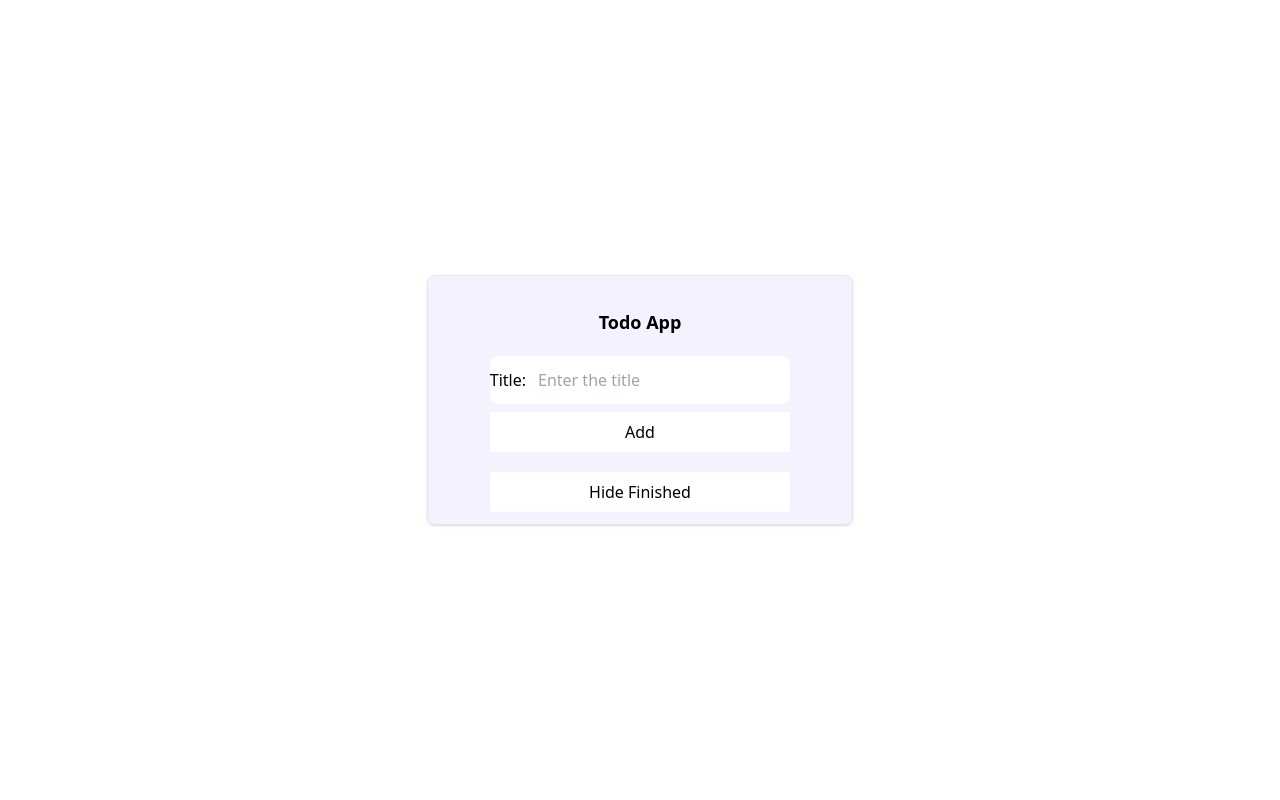
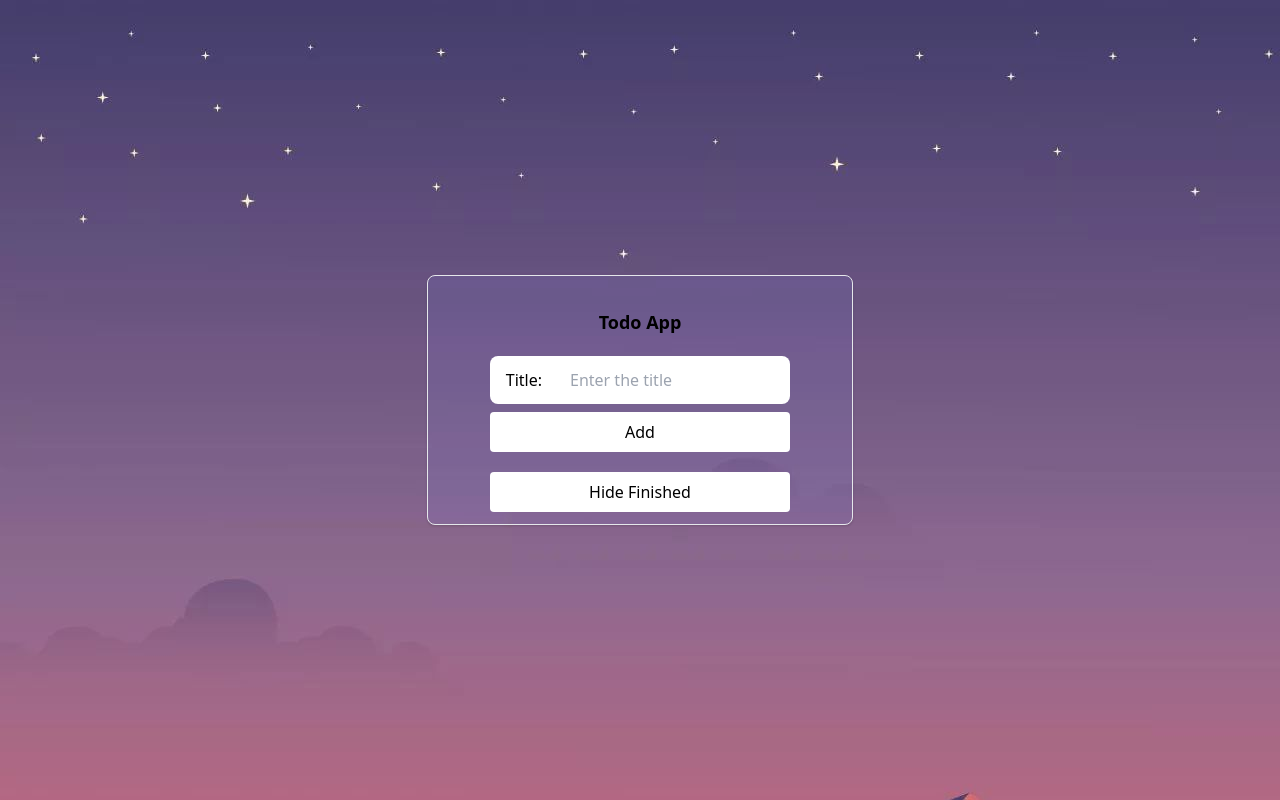
Before and after one commit to Bakautov/TODOLIST, a React (Create React App) app: page / in a window 1280 px wide. Built offline with nearby package versions, Linux system fonts and the light colour scheme.

Commit message:
Add background

```diff
--- a/src/TodoPanel.tsx
+++ b/src/TodoPanel.tsx
@@ -45,7 +45,7 @@ function TodoPanel() {
       <form action="" className="w-3/4 mb-5">
         <h1 className="p-5 text-center text-lg font-bold">Todo App</h1>
           <div className="text-black flex items-center bg-white rounded-lg mb-2">
-            <label>Title:</label>
+            <label className = "mx-4">Title:</label>
             <input
 	      className="flex-1 bg-transparent p-3 outline-none"
               type="text"
--- a/tailwind.config.js
+++ b/tailwind.config.js
@@ -5,7 +5,14 @@ module.exports = {
   maxHeight: {
       "3/4": "75%",
       "2/3": "66%",},
-    extend: {},
+    extend: {
+      outline: {
+        blue: "2px solid #0000ff",
+      },
+      backgroundImage: (theme) => ({
+        image: "url('./bg.jpg')",
+      }),
+    },
   },
   variants: {
     extend: {},
```
Also changed, not shown: src/bg.jpg (added).
